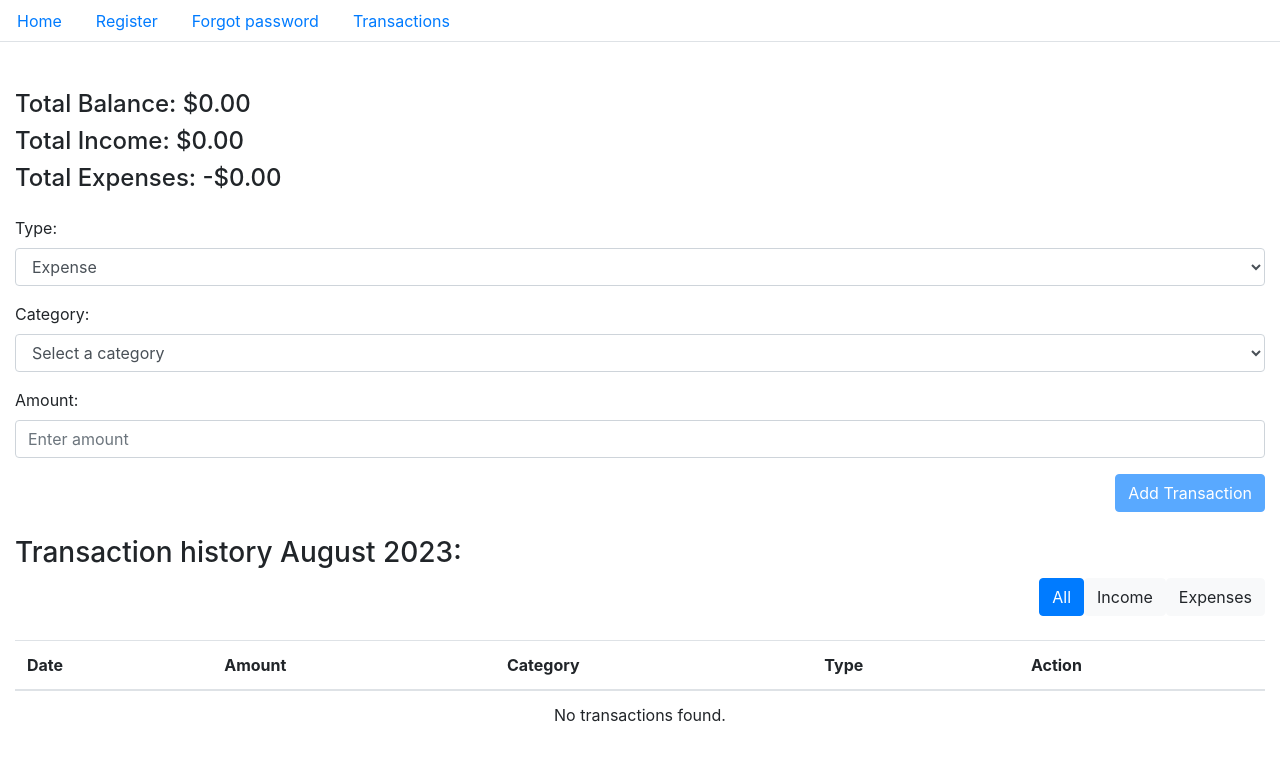
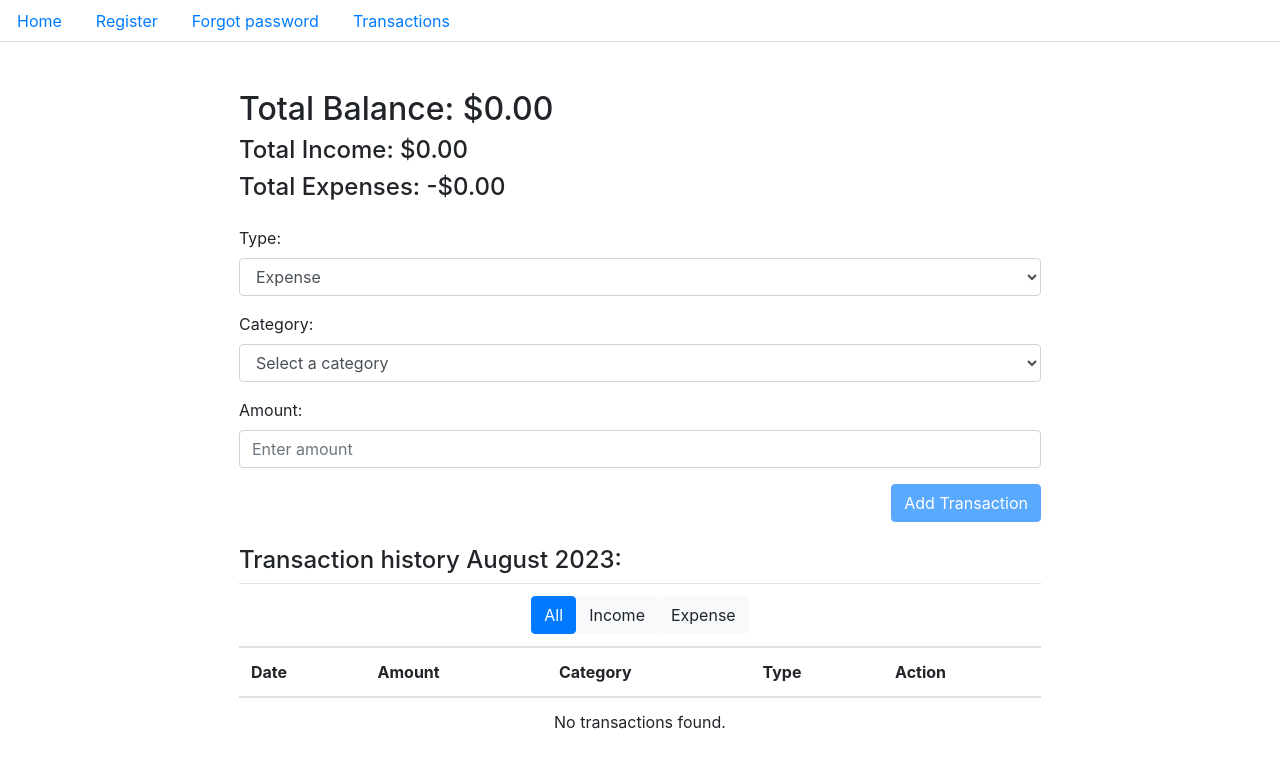
Before and after one commit to dfgrisales5078/SpendWisely, a React (Create React App) app: page /transactions in a window 1280 px wide. Shown: the top 768 px of the page. Built offline with nearby package versions, Linux system fonts and the light colour scheme.

Commit message:
improve TransactionsPage usability

```diff
--- a/public/index.html
+++ b/public/index.html
@@ -4,8 +4,13 @@
     <meta charset="utf-8" />
     <link
     rel="stylesheet"
-    href="https://maxcdn.bootstrapcdn.com/bootstrap/4.5.2/css/bootstrap.min.css"
-    />
+    <link href="https://maxcdn.bootstrapcdn.com/bootstrap/4.5.2/css/bootstrap.min.css" rel="stylesheet">
+
+    <!-- Bootstrap JS, Popper.js, and jQuery -->
+    <script src="https://ajax.googleapis.com/ajax/libs/jquery/3.5.1/jquery.min.js"></script>
+    <script src="https://cdnjs.cloudflare.com/ajax/libs/popper.js/1.16.0/umd/popper.min.js"></script>
+    <script src="https://maxcdn.bootstrapcdn.com/bootstrap/4.5.2/js/bootstrap.min.js"></script>
+
     <meta name="viewport" content="width=device-width, initial-scale=1" />
     <meta name="theme-color" content="#000000" />
     <meta
--- a/src/App.css
+++ b/src/App.css
@@ -37,14 +37,14 @@
 .app-container {
 display: flex;
 flex-direction: column;
-min-height: 100vh; /* ensure it takes at least full viewport height */
+min-height: 100vh;
 }
 
 .center-vertically {
 flex: 1;
 display: flex;
 flex-direction: column;
-overflow-y: auto; /* make it scrollable if the content exceeds the available space */
+overflow-y: auto;
 }
 
 .transactions-top {
@@ -62,8 +62,16 @@ overflow-y: auto;
 }
 
 .static-content {
-  position: relative; /* you can use 'fixed' if you want it to stay in place even on scroll */
-  max-width: 100%;
+  position: relative;
+  max-width: 65%;
   max-height: 100vh;
   overflow: auto;
 }
+
+.center-content {
+  display: flex;
+  justify-content: center;
+  align-items: center;
+  height: 100vh;
+  flex-direction: column;
+}
--- a/src/modules/TransactionsPage.jsx
+++ b/src/modules/TransactionsPage.jsx
@@ -90,13 +90,19 @@ function TransactionsPage() {
   const categories =
     transactionType === "Expense" ? expenseCategories : incomeCategories;
 
+  const filterTypes = [
+    { label: "All", className: "btn-primary" },
+    { label: "Income", className: "btn-success" },
+    { label: "Expense", className: "btn-danger" },
+  ];
+
   return (
     <div className="container mt-5 static-content">
       <div className="mb-4">
-        <h4>
+        <h2>
           Total Balance: $
           {totalBalance.toFixed(2).replace(/\B(?=(\d{3})+(?!\d))/g, ",")}
-        </h4>
+        </h2>
         <h4>
           Total Income: $
           {totalIncome.toFixed(2).replace(/\B(?=(\d{3})+(?!\d))/g, ",")}
@@ -158,37 +164,24 @@ function TransactionsPage() {
           </div>
         </form>
       </div>
-      <div className="mb-4">
-        <h3>Transaction history {getCurrentMonthYear()}:</h3>
-        <div className="mb-4 d-flex justify-content-end">
-          <button
-            className={`btn ${
-              filterType === "All" ? "btn-primary" : "btn-light"
-            }`}
-            onClick={() => handleFilterChange("All")}
-          >
-            All
-          </button>
-          <button
-            className={`btn ${
-              filterType === "Income" ? "btn-success" : "btn-light"
-            }`}
-            onClick={() => handleFilterChange("Income")}
-          >
-            Income
-          </button>
-          <button
-            className={`btn ${
-              filterType === "Expense" ? "btn-danger" : "btn-light"
-            }`}
-            onClick={() => handleFilterChange("Expense")}
-          >
-            Expenses
-          </button>
-        </div>
-      </div>
+      <h4>Transaction history {getCurrentMonthYear()}:</h4>
       <table className="table">
         <thead>
+          <tr>
+            <th colSpan="5" className="text-center">
+              {filterTypes.map((filter) => (
+                <button
+                  key={filter.label}
+                  className={`btn ${
+                    filterType === filter.label ? filter.className : "btn-light"
+                  }`}
+                  onClick={() => handleFilterChange(filter.label)}
+                >
+                  {filter.label}
+                </button>
+              ))}
+            </th>
+          </tr>
           <tr>
             <th>Date</th>
             <th>Amount</th>
@@ -204,7 +197,7 @@ function TransactionsPage() {
                 <td>{transaction.date}</td>
                 <td
                   className={
-                    transaction.type === "Expense" ? "Expense" : "Income" // Add class based on transaction type
+                    transaction.type === "Expense" ? "Expense" : "Income"
                   }
                 >
                   {transaction.type === "Expense" ? "-" : ""}$
```
